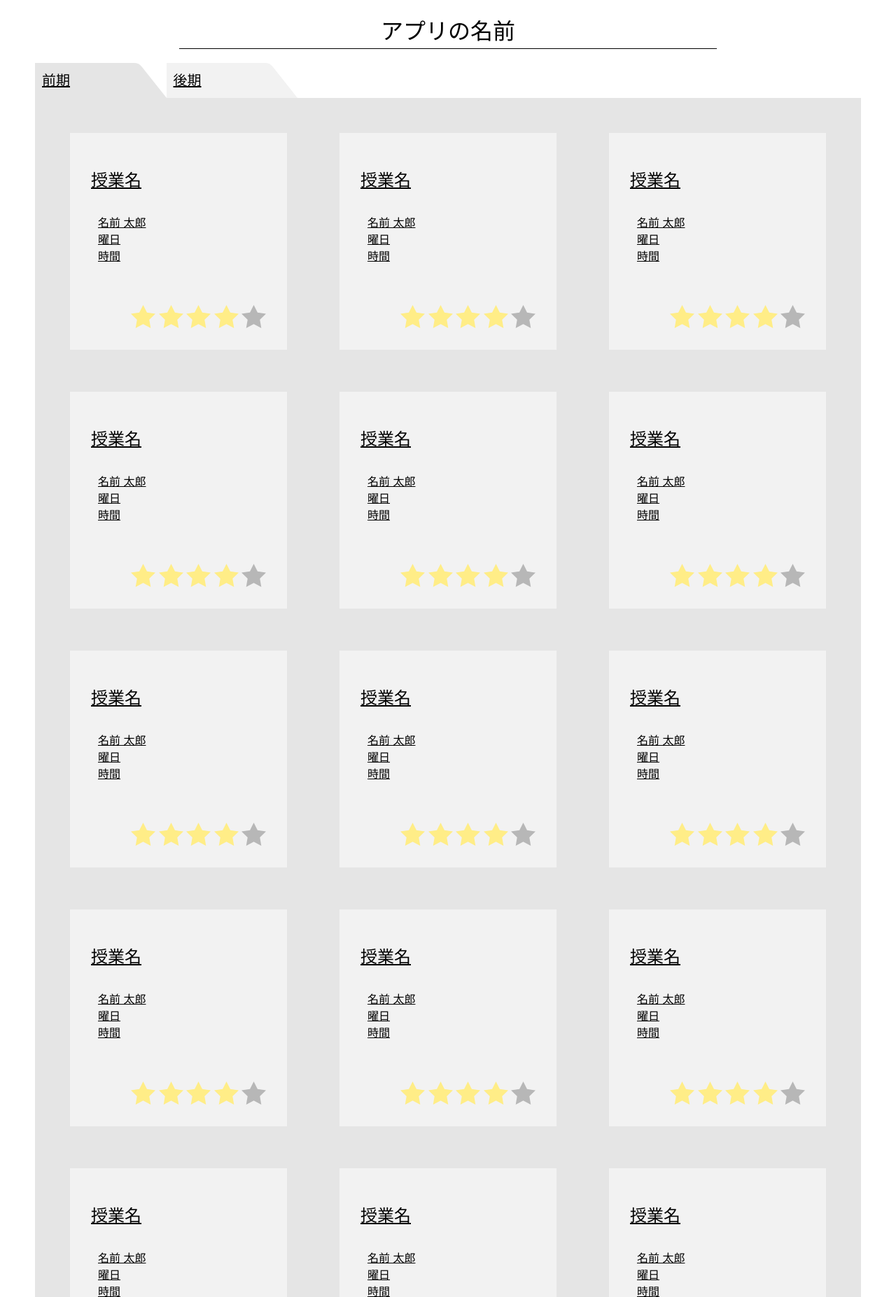
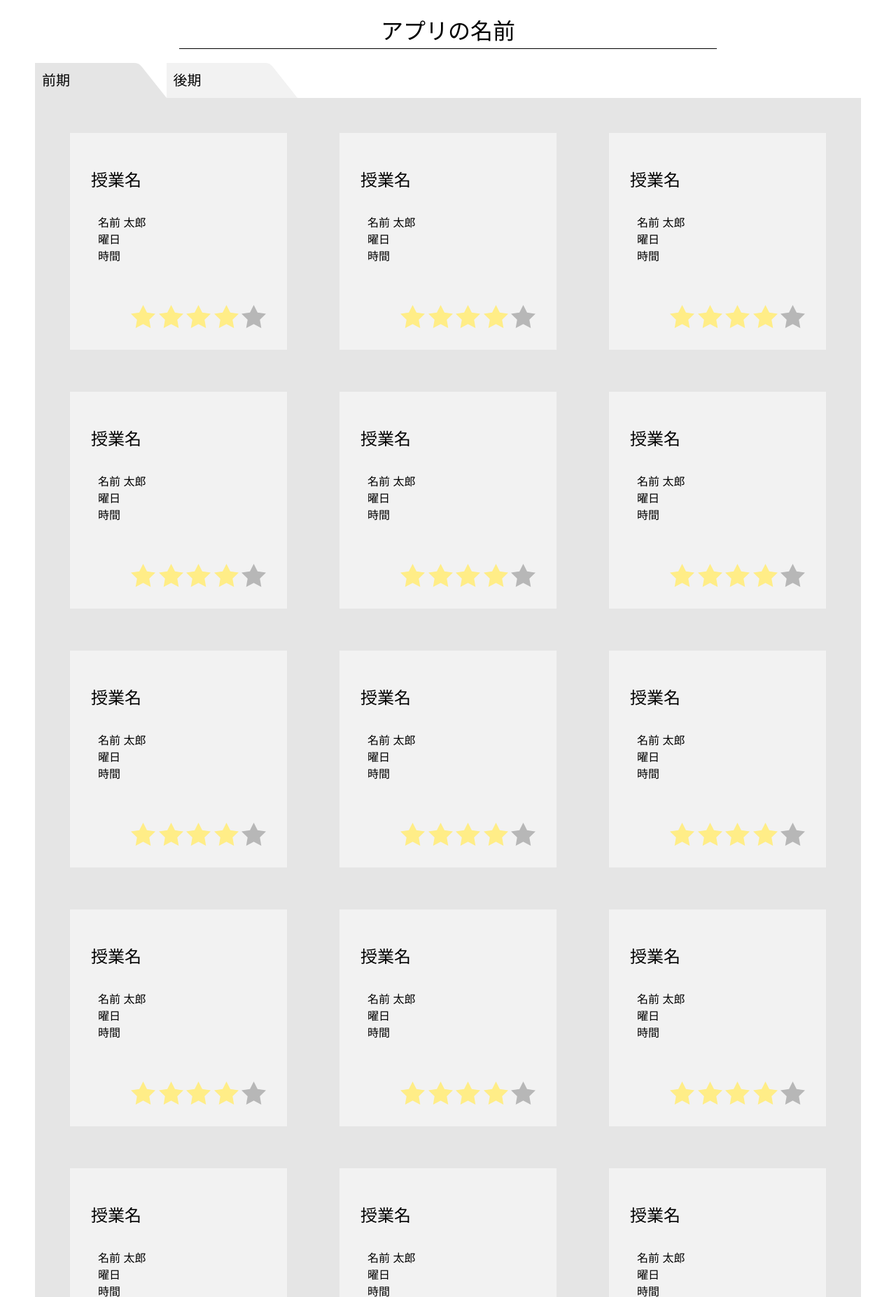
Before and after one commit to 2022AIT-OOP2-G05/AIT-Forum, a Flask app: page / in a window 1280 px wide. Shown: the top 1854 px of the page at 70% size. Run offline with Flask 2, Linux system fonts and the light colour scheme; some libraries are stand-ins or nearby versions.

Commit message:
update: 現状あるアンカーの下線を全て削除

```diff
--- a/src/static/styles/main.css
+++ b/src/static/styles/main.css
@@ -64,6 +64,7 @@ html body .main-page .main .main-content .main-content-nav .main-content-nav-con
   display: inline-block;
   width: 100%;
   height: 100%;
+  text-decoration: none;
   color: black;
 }
 html body .main-page .main .main-content .main-content-nav .main-content-nav-content .main-content-nav-content-content a:link,
@@ -104,6 +105,7 @@ html body .main-page .main .main-content .main-content-section .main-content-sec
   margin: 30px;
   padding: 30px;
   transition: 0.25s;
+  text-decoration: none;
   color: black;
 }
 html body .main-page .main .main-content .main-content-section .main-content-section-ul .main-content-section-ul-content:link,
--- a/src/static/styles/main.scss
+++ b/src/static/styles/main.scss
@@ -58,6 +58,7 @@ html {
                                     display: inline-block;
                                     width: 100%;
                                     height: 100%;
+                                    text-decoration: none;
                                     color: black;
                                     &:link,
                                      :visited,
@@ -100,6 +101,7 @@ html {
                                 margin: 30px;
                                 padding: 30px;
                                 transition: .25s;
+                                text-decoration: none;
                                 color: black;
                                 &:link,
                                  :visited,
```
